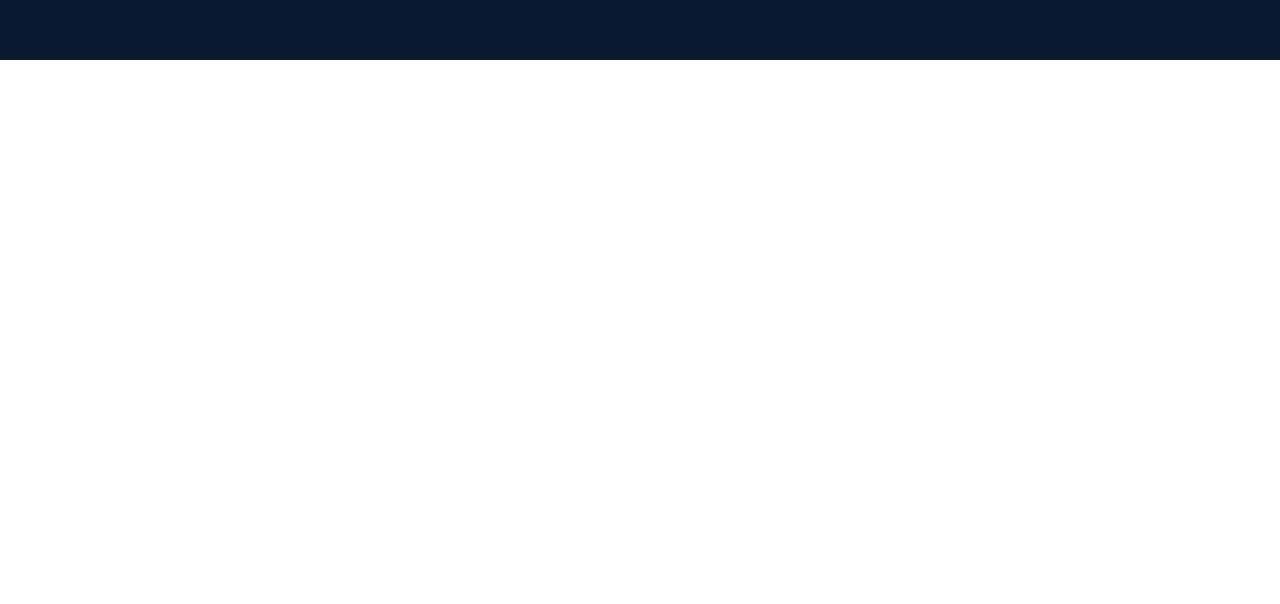
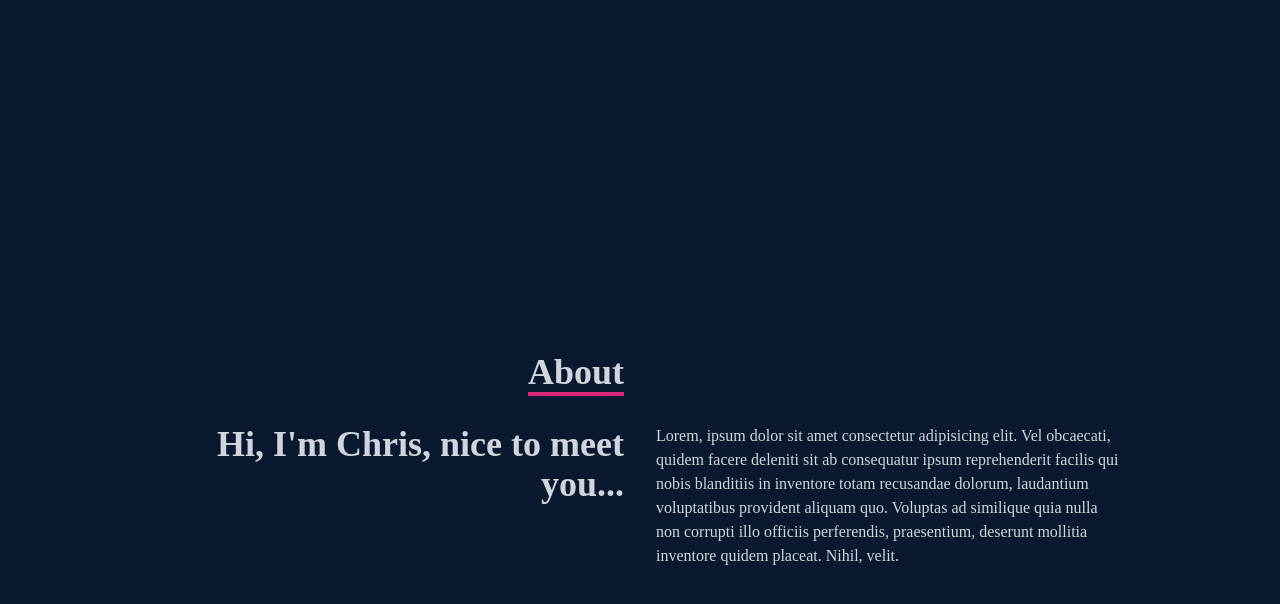
Before and after one commit to mittell/react-portfolio-site-v2, a React (Create React App) app: page / in a window 1280 px wide. Shown: the part 740-1344 px from the top of the page. Before the commit the page ends 800 px from the top, so only its background shows below. Built offline with nearby package versions, Linux system fonts and the light colour scheme.

Commit message:
feat: added About component

```diff
--- a/src/App.jsx
+++ b/src/App.jsx
@@ -1,3 +1,4 @@
+import About from './components/About';
 import Home from './components/Home';
 import Navbar from './components/Navbar';
 
@@ -6,6 +7,7 @@
 		<>
 			<Navbar />
 			<Home />
+			<About />
 		</>
 	);
 }
--- /dev/null
+++ b/src/components/About.jsx
@@ -0,0 +1,36 @@
+import React from 'react';
+
+const About = () => {
+	return (
+		<div name='about' className='w-full h-screen bg-[#0a192f] text-gray-300'>
+			<div className='flex flex-col justify-center items-center w-full h-full'>
+				<div className='max-w-[1000px] w-full grid grid-cols-2 gap-8'>
+					<div className='sm:text-right pb-8 pl-4'>
+						<p className='text-4xl font-bold inline border-b-4 border-pink-600'>
+							About
+						</p>
+					</div>
+					<div></div>
+				</div>
+				<div className='max-w-[1000px] w-full grid sm:grid-cols-2 gap-8 px-4'>
+					<div className='sm:text-right text-4xl font-bold'>
+						<p>Hi, I'm Chris, nice to meet you...</p>
+					</div>
+					<div>
+						<p>
+							Lorem, ipsum dolor sit amet consectetur adipisicing elit. Vel
+							obcaecati, quidem facere deleniti sit ab consequatur ipsum
+							reprehenderit facilis qui nobis blanditiis in inventore totam
+							recusandae dolorum, laudantium voluptatibus provident aliquam quo.
+							Voluptas ad similique quia nulla non corrupti illo officiis
+							perferendis, praesentium, deserunt mollitia inventore quidem
+							placeat. Nihil, velit.
+						</p>
+					</div>
+				</div>
+			</div>
+		</div>
+	);
+};
+
+export default About;
```
